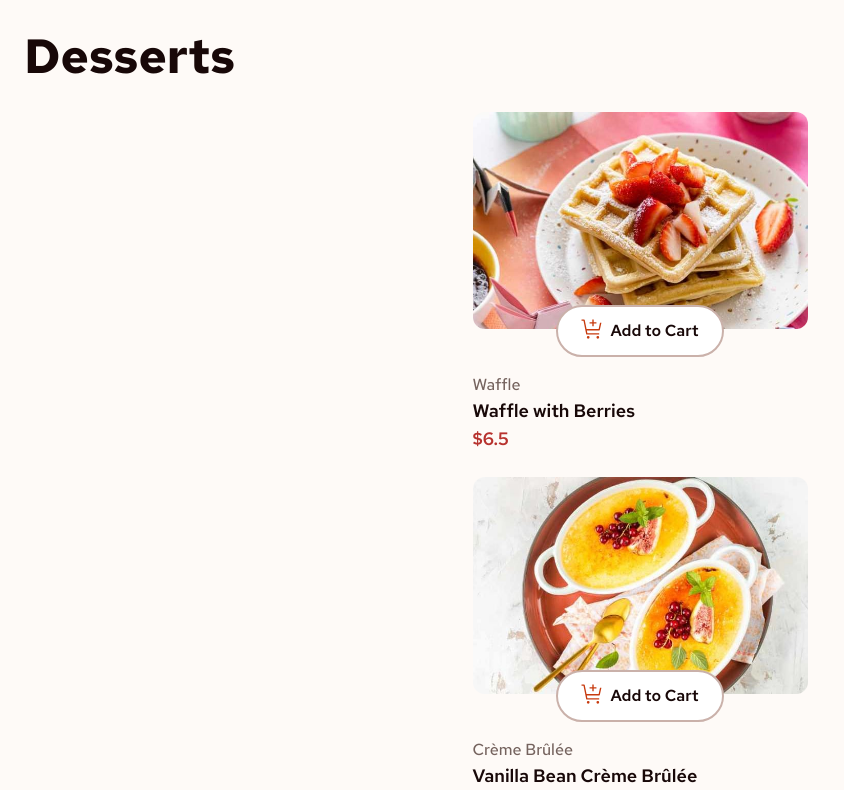
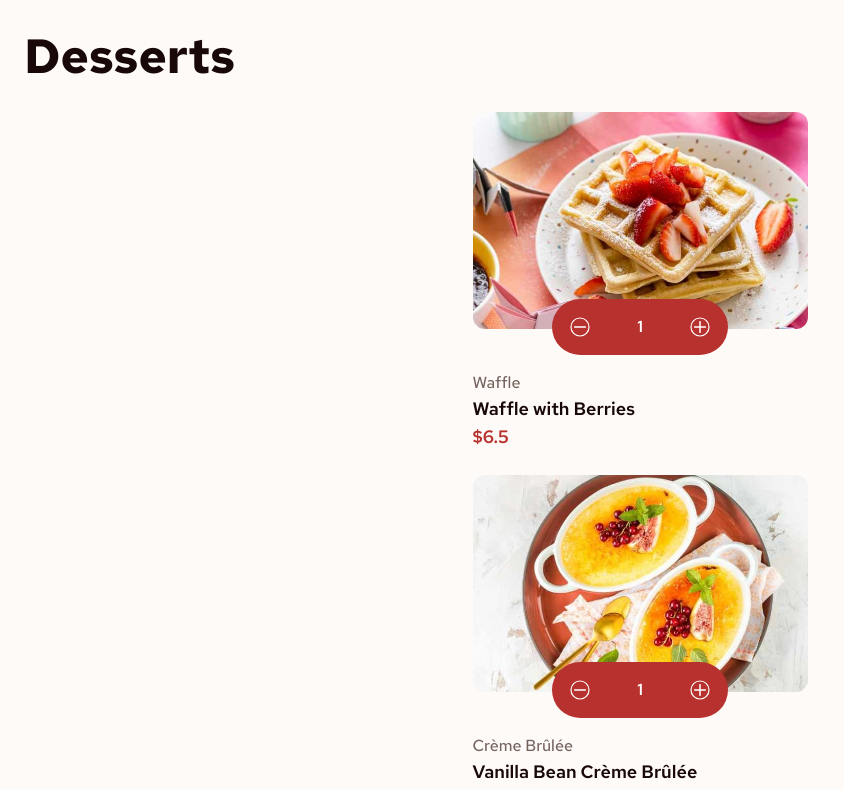
Before and after one commit to Abaljerind/product-list-with-card, a React (Vite) app: page / in a window 1280 px wide. Shown: the top 790 px of the page, without its empty margins (0-844 px from the left). Built offline with nearby package versions, Linux system fonts and the light colour scheme.

Commit message:
Remove some codes and start from beginning

```diff
--- a/src/App.jsx
+++ b/src/App.jsx
@@ -10,33 +10,6 @@ import iconCarbon from "/images/icon-carbon-neutral.svg";
 document.body.style.backgroundColor = "rgb(254, 250, 247)";
 function App() {
   const [data, setData] = useState(foodData);
-  const [cart, setCart] = useState([]);
-
-  function handleAddFood(food) {
-    const id = `${food.name}-${food.price}`;
-
-    const newFood = {
-      id,
-      name: food.name,
-      price: food.price,
-      quantity: 1,
-    };
-
-    // check if food already add to cart or no
-    const existingFood = cart.find((item) => item.id === newFood.id);
-
-    if (existingFood) {
-      setCart((prevCart) =>
-        prevCart.map((item) =>
-          item.id === newFood.id
-            ? { ...item, quantity: item.quantity + 1 }
-            : item,
-        ),
-      );
-    } else {
-      setCart((prevFood) => [...prevFood, newFood]);
-    }
-  }
 
   return (
     <>
@@ -54,7 +27,7 @@ function App() {
               alt={food.name}
               className="rounded-[12px]"
             />
-            {cart.some((item) => item.id === `${food.name}-${food.price}`) ? (
+
             <div className="bg-reds mx-auto -mt-[30px] flex w-44 items-center justify-between gap-2 rounded-full px-3 py-3 font-semibold text-white">
               <button>
                 <img
@@ -63,10 +36,7 @@ function App() {
                   className="h-8 w-8 scale-[60%] rounded-full border-2 border-white object-contain p-1"
                 />
               </button>
-                <p>
-                  {cart.find((item) => item.id === `${food.name}-${food.price}`)
-                    ?.quantity || 1}
-                </p>
+              <p>1</p>
               <button>
                 <img
                   src={plus}
@@ -75,8 +45,7 @@ function App() {
                 />
               </button>
             </div>
-            ) : (
-              <button
+            {/* <button
                 className="mx-auto -mt-6 flex flex-wrap gap-2 rounded-full border-2 border-rose-300 bg-white px-6 py-3 font-semibold text-rose-900"
                 onClick={() => handleAddFood(food)}
               >
@@ -86,8 +55,8 @@ function App() {
                   className="scale-110"
                 />{" "}
                 Add to Cart
-              </button>
-            )}
+              </button> */}
+
             <small className="mt-4 text-[16px] font-medium text-rose-500">
               {food.category}
             </small>
```
Lines whose indentation alone changed are shown as unchanged.
